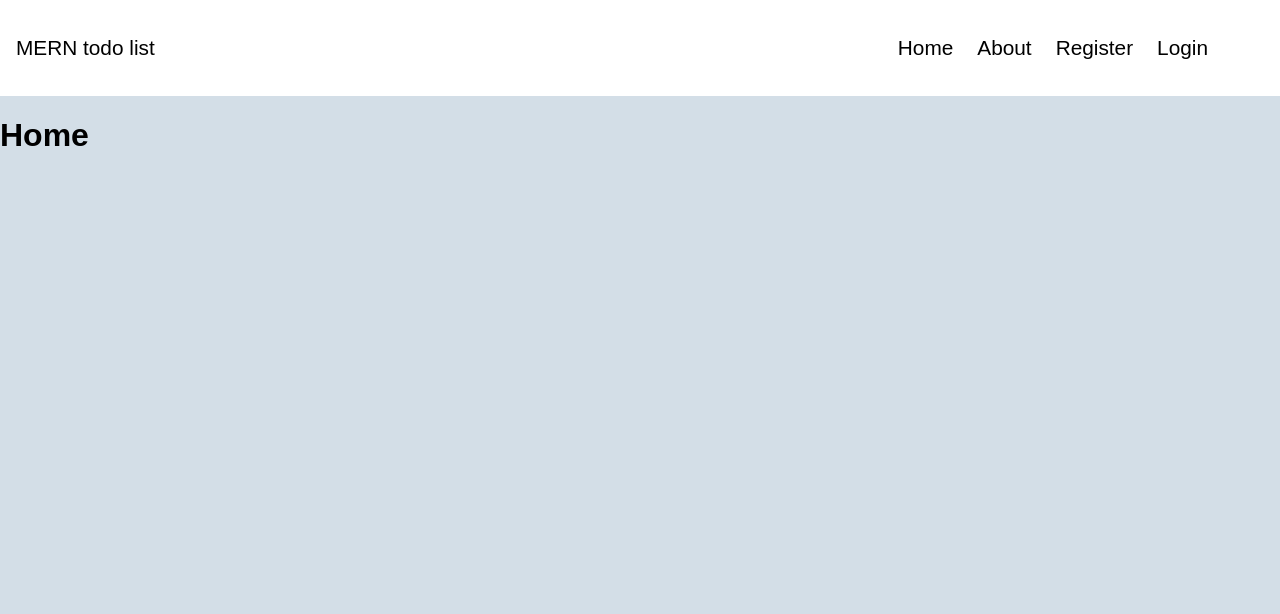
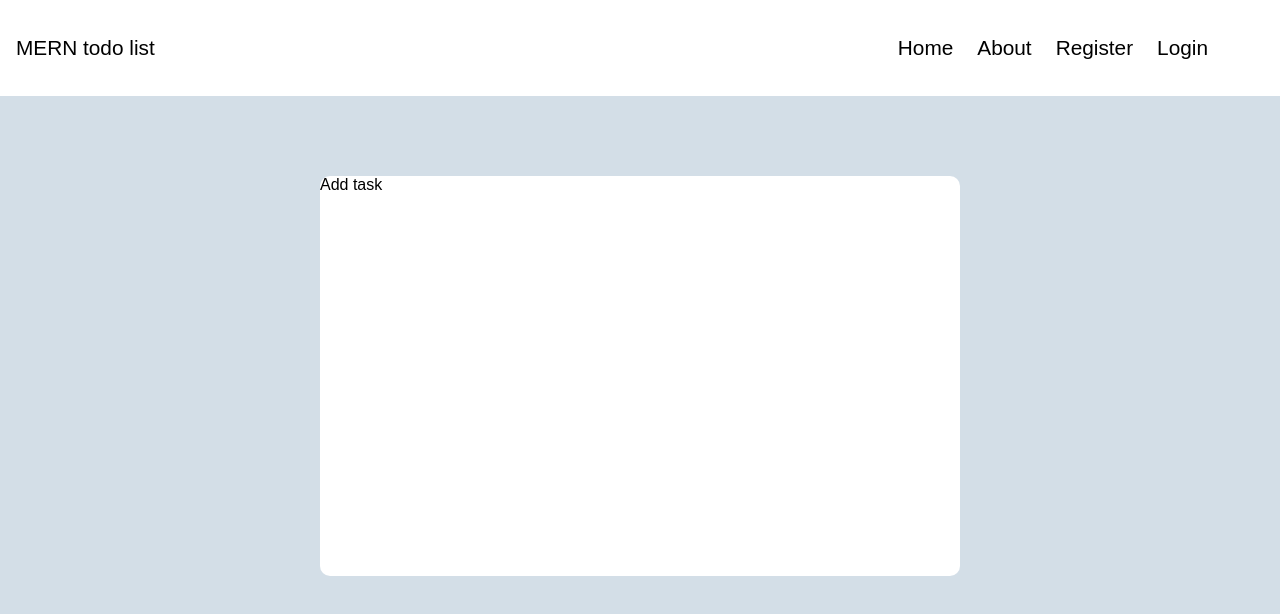
Before and after one commit to ypcethan/MERN_todo_list_frontend, a React (Create React App) app: page / in a window 1280 px wide. Shown: the top 614 px of the page. Built offline with nearby package versions, Linux system fonts and the light colour scheme; a web font is replaced by a local one.

Commit message:
adding taskinput

```diff
--- /dev/null
+++ b/src/components/Task/TaskInput/TaskInput.js
@@ -0,0 +1,14 @@
+import React, { useState } from 'react'
+import "./TaskInput.scss"
+const TaskInput = () => {
+    const [writing, setWriting] = useState(false)
+    return (
+        <div>
+            <div className="task__add__button">
+                Add task
+            </div>
+        </div>
+    )
+}
+
+export default TaskInput
--- /dev/null
+++ b/src/components/Task/TaskInput/TaskInput.scss
@@ -0,0 +1,3 @@
+.task{
+
+}
--- a/src/components/layout/Navbar/Navbar.scss
+++ b/src/components/layout/Navbar/Navbar.scss
@@ -29,7 +29,7 @@
 }
 
 
-@media screen and (max-width: $desktop-breakpoint){
+@media  (max-width: $desktop-breakpoint){
 
     // .nav {
     //   background-color: lightblue;
--- a/src/components/pages/Home/Home.js
+++ b/src/components/pages/Home/Home.js
@@ -1,9 +1,10 @@
 import React from 'react'
-
+import TaskInput from '../../Task/TaskInput/TaskInput'
+import "./Home.scss"
 const Home = () => {
     return (
-        <div>
-            <h1>Home</h1>
+        <div className='container'>
+            <TaskInput />
         </div>
     )
 }
--- /dev/null
+++ b/src/components/pages/Home/Home.scss
@@ -0,0 +1,15 @@
+@import "../../../styles/base";
+.container{
+    background-color: rgb(255, 255, 255);
+    width: 50%;
+    margin:auto;
+    margin-top: 5rem;
+    border-radius: 10px;
+    min-height: 50vh;
+}
+
+@media (max-width: $desktop-breakpoint){
+    .container{
+        width:90%;
+    }
+}
```
Also changed, not shown: src/components/Task/TaskList/TaskList.js (added), src/components/Task/TaskList/TaskList.scss (added).
